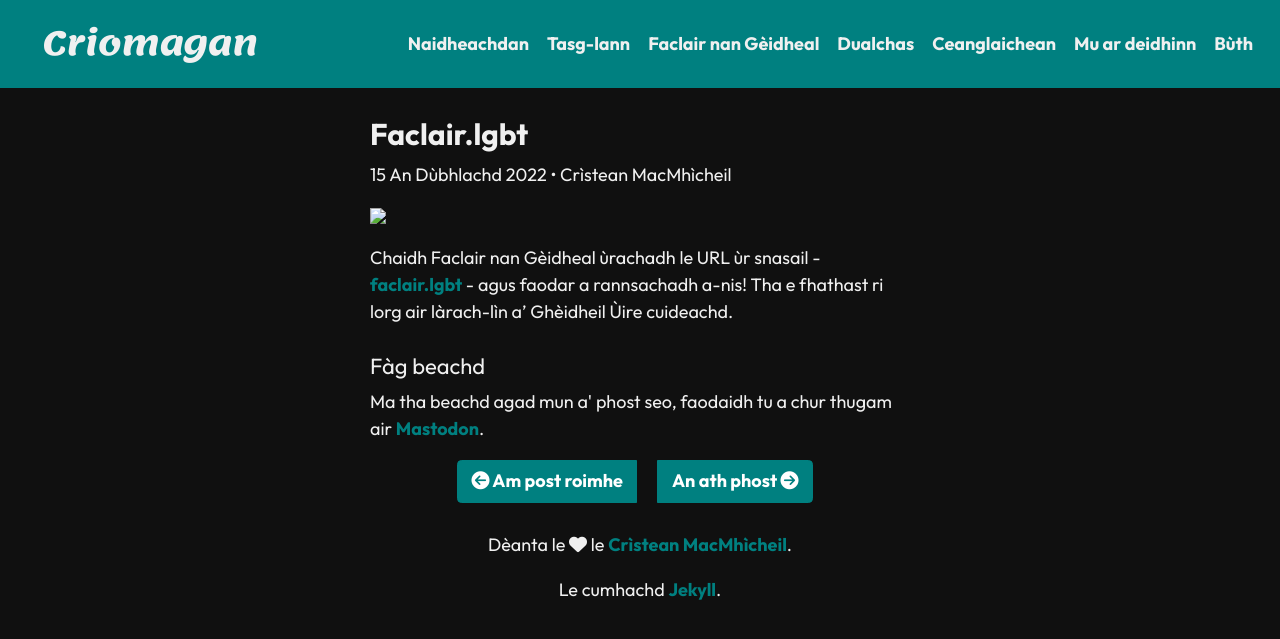
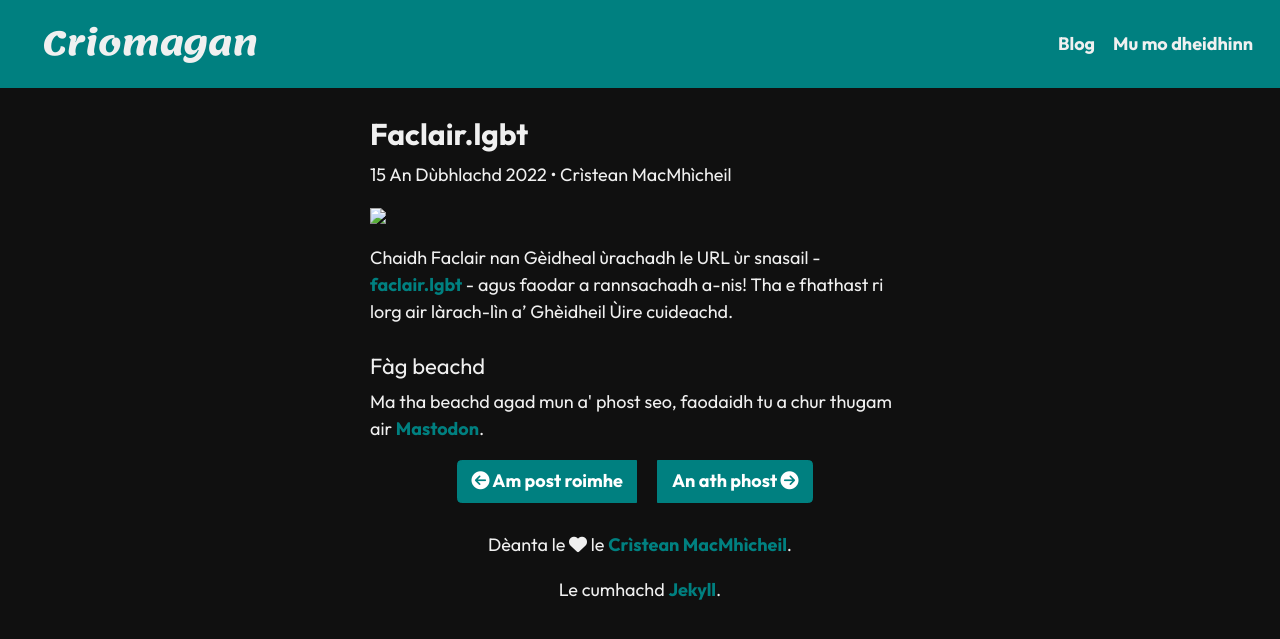
Before and after one commit to angeidheal/angeidheal, a Jekyll site: the page built from _posts/2022-12-15-faclair-lgbt.md, in a window 1280 px wide. Shown: the top 639 px of the page. Built offline with Jekyll 4.4.1, drawn with Linux system fonts in a browser that asks for light colours; nearby versions of some CDN libraries.

Commit message:
Update navbar links

```diff
--- a/_data/navbar.yml
+++ b/_data/navbar.yml
@@ -1,27 +1,7 @@
-- title: Naidheachdan
+- title: Blog
   url: /
   description: Postaichean as ùire | Latest posts
 
-- title: Tasg-lann
-  url: /tasg-lann
-  description: Tasg-lann | Archive
-
-- title: Faclair nan Gèidheal
-  url: https://faclair.lgbt/
-  description: Faclair nan Gèidheal | Gaelic LGBTQ+ Dictionary
-
-- title: Dualchas
-  url: /dualchas
-  description: Dualchas | Heritage
-
-- title: Ceanglaichean
-  url: /ceanglaichean
-  description: Ceanglaichean | Links
-
-- title: Mu ar deidhinn
-  url: /mu-ar-deidhinn
-  description: Mu mo deidhinn | About Us
-
-- title: Bùth
-  url: https://angeidhealur.myspreadshop.co.uk/
-  description: Bùth-bhathair | Merch store
+- title: Mu mo dheidhinn
+  url: /mu-mo-dheidhinn
+  description: Mu mo dheidhinn | About Me
```
